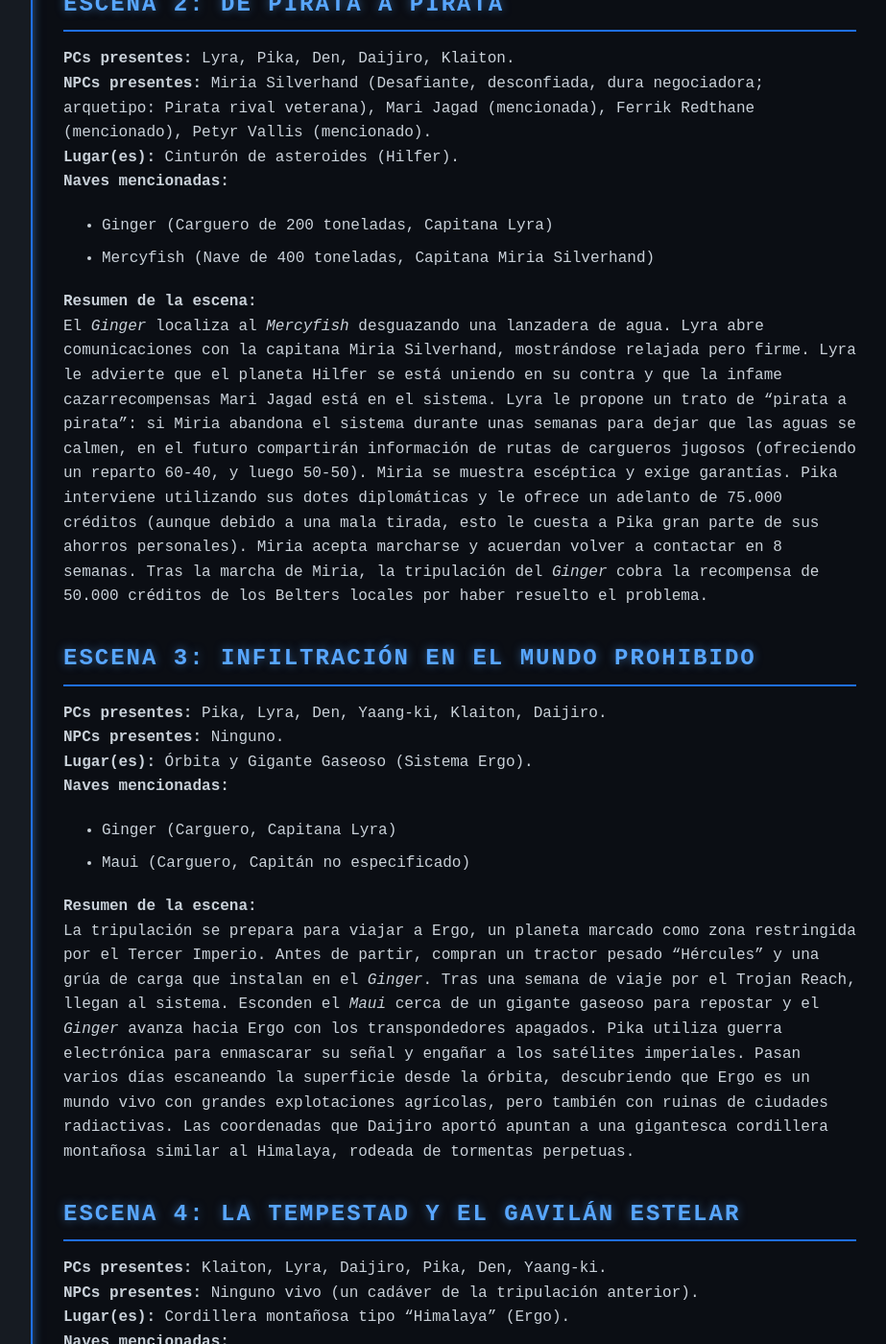
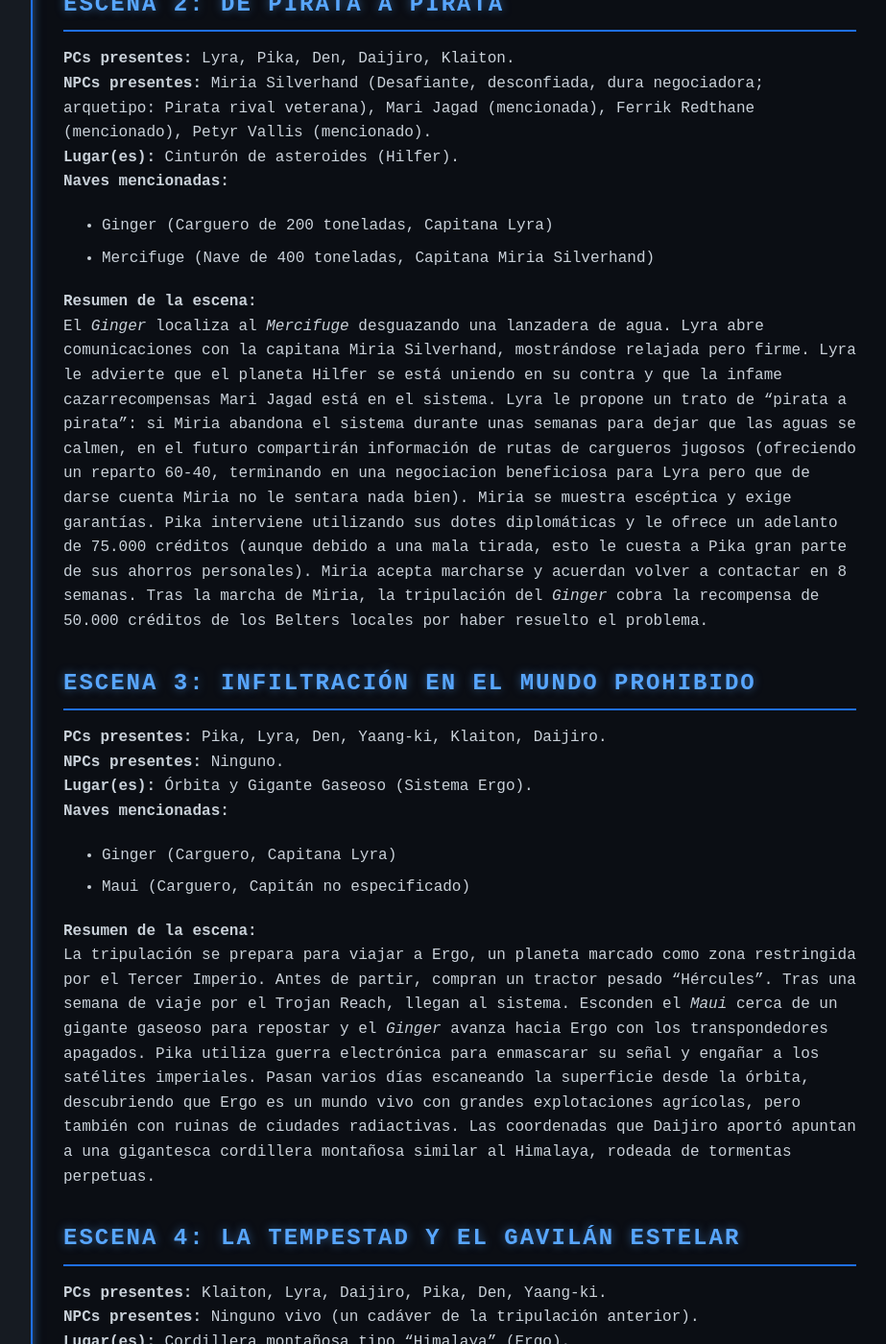
Before and after one commit to ragnarol/ragnarol.github.io, a Jekyll site: the page built from es/pirates-of-drinax/67 - Once Eslavones.md, in a window 1280 px wide and 1400 px high, scrolled down 1924 px. Shown: the whole window at 96% size, without its empty margins (356-1279 px from the left). Built offline with Jekyll 4.4.1, drawn with Linux system fonts in a browser that asks for light colours; our own code applies the rules of GitHub Pages for plain Markdown files; comment, search, counter and statistics services are not loaded; some of the changed text lies outside the part shown.

Commit message:
Update 67 - Once Eslavones.md

```diff
--- a/es/pirates-of-drinax/67 - Once Eslavones.md
+++ b/es/pirates-of-drinax/67 - Once Eslavones.md
@@ -35,10 +35,10 @@ La sesión comienza con un debate metajuego que se traslada a la narrativa. Den
 **Lugar(es):** Cinturón de asteroides (Hilfer).
 **Naves mencionadas:**
 *   Ginger (Carguero de 200 toneladas, Capitana Lyra)
-*   Mercyfish (Nave de 400 toneladas, Capitana Miria Silverhand)
+*   Mercifuge (Nave de 400 toneladas, Capitana Miria Silverhand)
 
 **Resumen de la escena:**
-El *Ginger* localiza al *Mercyfish* desguazando una lanzadera de agua. Lyra abre comunicaciones con la capitana Miria Silverhand, mostrándose relajada pero firme. Lyra le advierte que el planeta Hilfer se está uniendo en su contra y que la infame cazarrecompensas Mari Jagad está en el sistema. Lyra le propone un trato de "pirata a pirata": si Miria abandona el sistema durante unas semanas para dejar que las aguas se calmen, en el futuro compartirán información de rutas de cargueros jugosos (ofreciendo un reparto 60-40, y luego 50-50). Miria se muestra escéptica y exige garantías. Pika interviene utilizando sus dotes diplomáticas y le ofrece un adelanto de 75.000 créditos (aunque debido a una mala tirada, esto le cuesta a Pika gran parte de sus ahorros personales). Miria acepta marcharse y acuerdan volver a contactar en 8 semanas. Tras la marcha de Miria, la tripulación del *Ginger* cobra la recompensa de 50.000 créditos de los Belters locales por haber resuelto el problema.
+El *Ginger* localiza al *Mercifuge* desguazando una lanzadera de agua. Lyra abre comunicaciones con la capitana Miria Silverhand, mostrándose relajada pero firme. Lyra le advierte que el planeta Hilfer se está uniendo en su contra y que la infame cazarrecompensas Mari Jagad está en el sistema. Lyra le propone un trato de "pirata a pirata": si Miria abandona el sistema durante unas semanas para dejar que las aguas se calmen, en el futuro compartirán información de rutas de cargueros jugosos (ofreciendo un reparto 60-40, terminando en una negociacion beneficiosa para Lyra pero que de darse cuenta Miria no le sentara nada bien). Miria se muestra escéptica y exige garantías. Pika interviene utilizando sus dotes diplomáticas y le ofrece un adelanto de 75.000 créditos (aunque debido a una mala tirada, esto le cuesta a Pika gran parte de sus ahorros personales). Miria acepta marcharse y acuerdan volver a contactar en 8 semanas. Tras la marcha de Miria, la tripulación del *Ginger* cobra la recompensa de 50.000 créditos de los Belters locales por haber resuelto el problema.
 
 ## Escena 3: Infiltración en el Mundo Prohibido
 **PCs presentes:** Pika, Lyra, Den, Yaang-ki, Klaiton, Daijiro.
@@ -49,7 +49,7 @@ El *Ginger* localiza al *Mercyfish* desguazando una lanzadera de agua. Lyra abre
 *   Maui (Carguero, Capitán no especificado)
 
 **Resumen de la escena:**
-La tripulación se prepara para viajar a Ergo, un planeta marcado como zona restringida por el Tercer Imperio. Antes de partir, compran un tractor pesado "Hércules" y una grúa de carga que instalan en el *Ginger*. Tras una semana de viaje por el Trojan Reach, llegan al sistema. Esconden el *Maui* cerca de un gigante gaseoso para repostar y el *Ginger* avanza hacia Ergo con los transpondedores apagados. Pika utiliza guerra electrónica para enmascarar su señal y engañar a los satélites imperiales. Pasan varios días escaneando la superficie desde la órbita, descubriendo que Ergo es un mundo vivo con grandes explotaciones agrícolas, pero también con ruinas de ciudades radiactivas. Las coordenadas que Daijiro aportó apuntan a una gigantesca cordillera montañosa similar al Himalaya, rodeada de tormentas perpetuas.
+La tripulación se prepara para viajar a Ergo, un planeta marcado como zona restringida por el Tercer Imperio. Antes de partir, compran un tractor pesado "Hércules". Tras una semana de viaje por el Trojan Reach, llegan al sistema. Esconden el *Maui* cerca de un gigante gaseoso para repostar y el *Ginger* avanza hacia Ergo con los transpondedores apagados. Pika utiliza guerra electrónica para enmascarar su señal y engañar a los satélites imperiales. Pasan varios días escaneando la superficie desde la órbita, descubriendo que Ergo es un mundo vivo con grandes explotaciones agrícolas, pero también con ruinas de ciudades radiactivas. Las coordenadas que Daijiro aportó apuntan a una gigantesca cordillera montañosa similar al Himalaya, rodeada de tormentas perpetuas.
 
 ## Escena 4: La Tempestad y el Gavilán Estelar
 **PCs presentes:** Klaiton, Lyra, Daijiro, Pika, Den, Yaang-ki.
```
Also changed, not shown: other parts of es/pirates-of-drinax/67 - Once Eslavones.md (+2 -2 lines).
